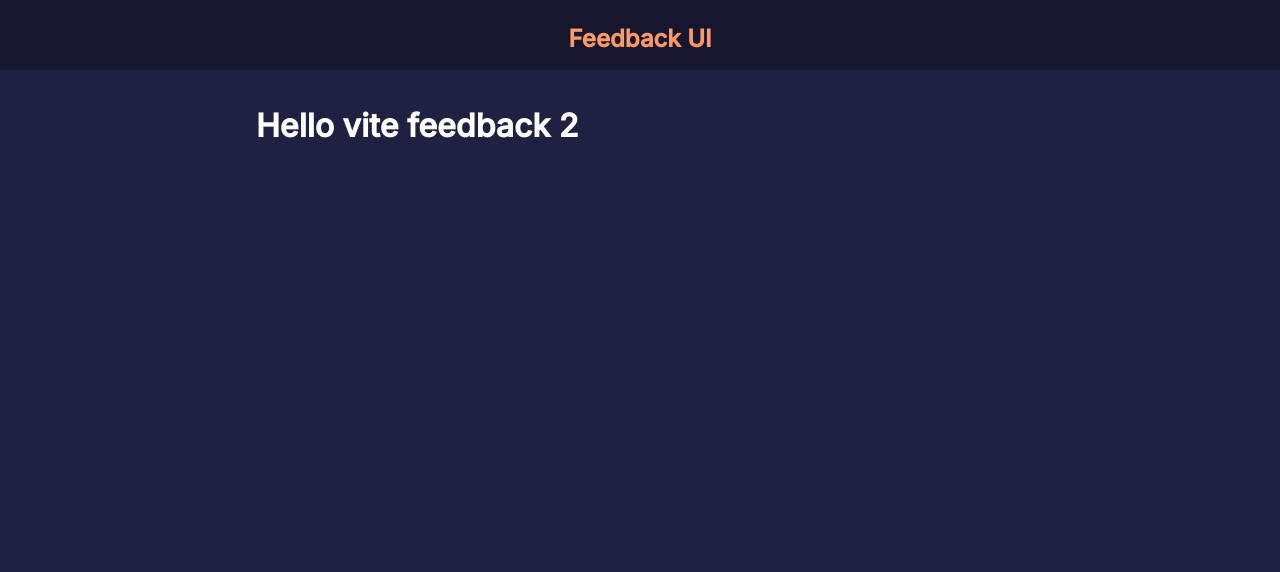
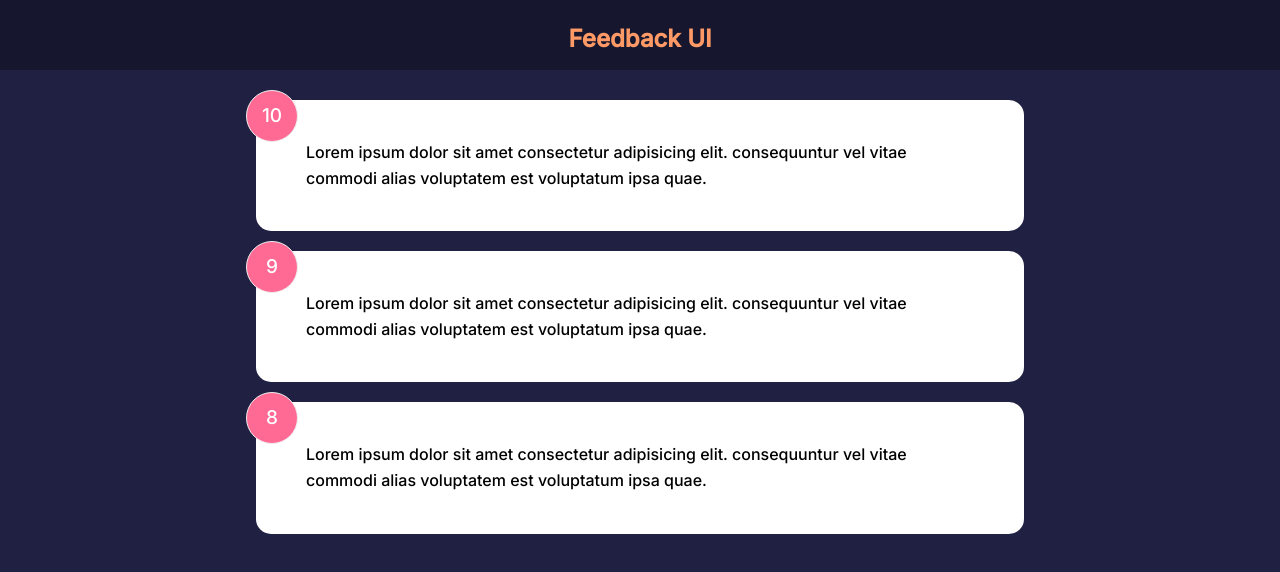
Before and after one commit to qwertyz0/vite-feedback-app, a React (Vite) app: page / in a window 1280 px wide. Shown: the top 572 px of the page. Built offline with nearby package versions, Linux system fonts and the light colour scheme.

Commit message:
add feedback item list, add separete items in card component, and add data for cards

```diff
--- a/src/App.jsx
+++ b/src/App.jsx
@@ -1,13 +1,19 @@
 import React, { useState } from "react";
 import Header from "./components/Header";
+import FeedbackList from "./components/FeedbackList";
+import FeedbackData from "./data/Feedbackdata";
+
 
 function App() {
+  const [feedback, setFeedback] = useState(FeedbackData)
+
   return (
     <>
-    <Header/>
+    <Header />
     <div className="container">
-      <h1>Hello vite feedback 2</h1>
+      <FeedbackList feedback={feedback}/>
     </div>
+
     </>
   );
 }
--- /dev/null
+++ b/src/components/FeedbackItem.jsx
@@ -0,0 +1,13 @@
+import React, { useState } from "react";
+import Card from "./shared/Card";
+
+function FeedbackItem({ rating, text }) {
+  return (
+    <Card>
+      <div className="num-display">{rating}</div>
+      <div className="text-display">{text}</div>
+    </Card>
+  );
+}
+
+export default FeedbackItem;
--- /dev/null
+++ b/src/components/FeedbackList.jsx
@@ -0,0 +1,36 @@
+import React from "react";
+import FeedbackItem from "./FeedbackItem";
+import PropTypes from "prop-types";
+
+function FeedbackList({ feedback }) {
+  if (!feedback || feedback.length === 0) {
+    return <p>No data yet ...</p>;
+  }
+
+  return (
+    <div className="feedback-list">
+      {feedback.map((item, index) => {
+        return (
+          <FeedbackItem
+            key={index}
+            id={item.id}
+            rating={item.rating}
+            text={item.text}
+          />
+        );
+      })}
+    </div>
+  );
+}
+
+FeedbackList.propTypes = {
+  feedback: PropTypes.arrayOf(
+    PropTypes.shape({
+      id: PropTypes.number.isRequired,
+      text: PropTypes.string.isRequired,
+      rating: PropTypes.number.isRequired,
+    })
+  ),
+};
+
+export default FeedbackList;
--- /dev/null
+++ b/src/components/shared/Card.jsx
@@ -0,0 +1,31 @@
+import React from "react";
+import PropTypes from "prop-types";
+
+function Card({ children, reverse }) {
+  return (
+    //we can do conditional style className={`card ${reverse && 'reverse'}`}
+    //for reverse in card className
+    //<div className='card reverse'>{children}</div>
+
+    <div
+      className="card"
+      style={{
+        backgroundColor: reverse ? "rgba(0,0,0,0.3)" : "#fff",
+        color: reverse ? "#fff" : "#000",
+      }}
+    >
+      {children}
+    </div>
+  );
+}
+
+Card.defaultProps = {
+  reverse: false,
+};
+
+Card.propTypes = {
+  children: PropTypes.node.isRequired,
+  reverse: PropTypes.bool,
+};
+
+export default Card;
--- /dev/null
+++ b/src/data/Feedbackdata.js
@@ -0,0 +1,19 @@
+const FeedbackData = [
+  {
+    id: 1,
+    rating: 10,
+    text: "Lorem ipsum dolor sit amet consectetur adipisicing elit. consequuntur vel vitae commodi alias voluptatem est voluptatum ipsa quae.",
+  },
+  {
+    id: 2,
+    rating: 9,
+    text: "Lorem ipsum dolor sit amet consectetur adipisicing elit. consequuntur vel vitae commodi alias voluptatem est voluptatum ipsa quae.",
+  },
+  {
+    id: 3,
+    rating: 8,
+    text: "Lorem ipsum dolor sit amet consectetur adipisicing elit. consequuntur vel vitae commodi alias voluptatem est voluptatum ipsa quae.",
+  },
+];
+
+export default FeedbackData;
```
